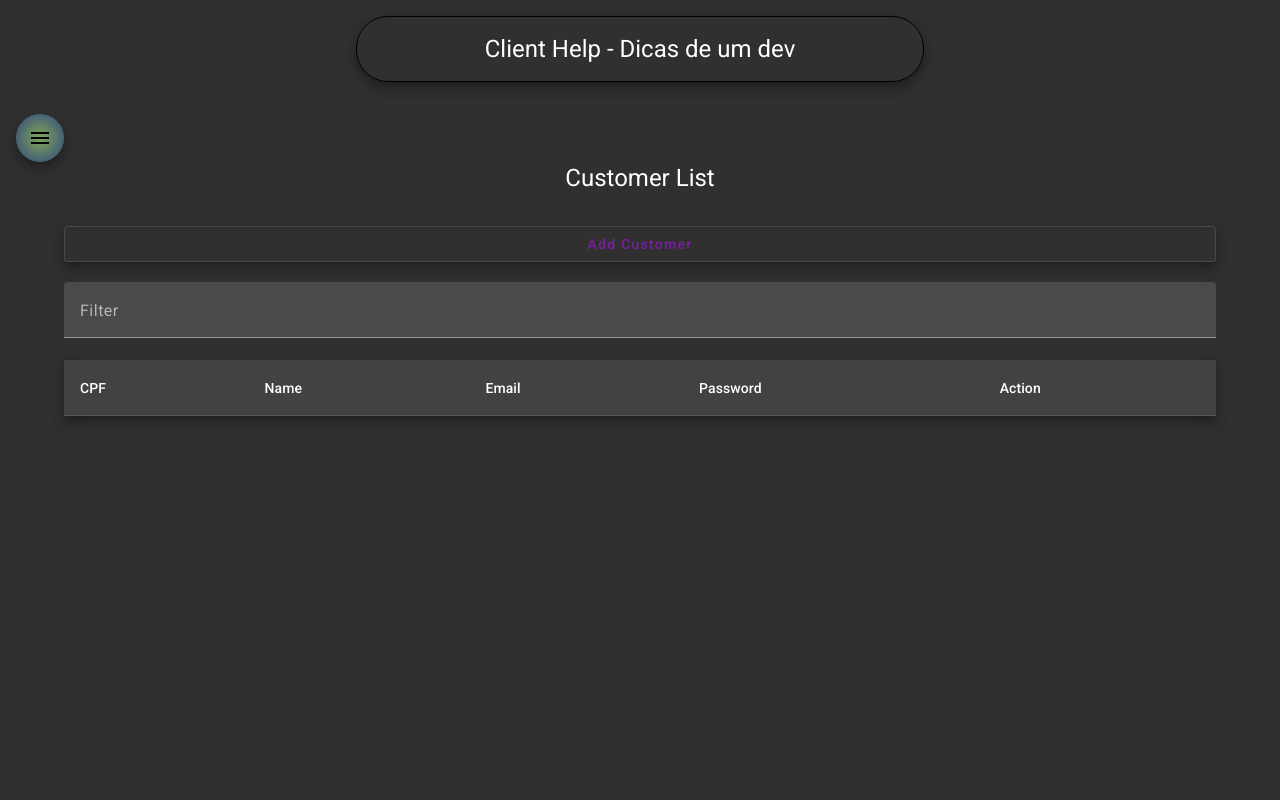
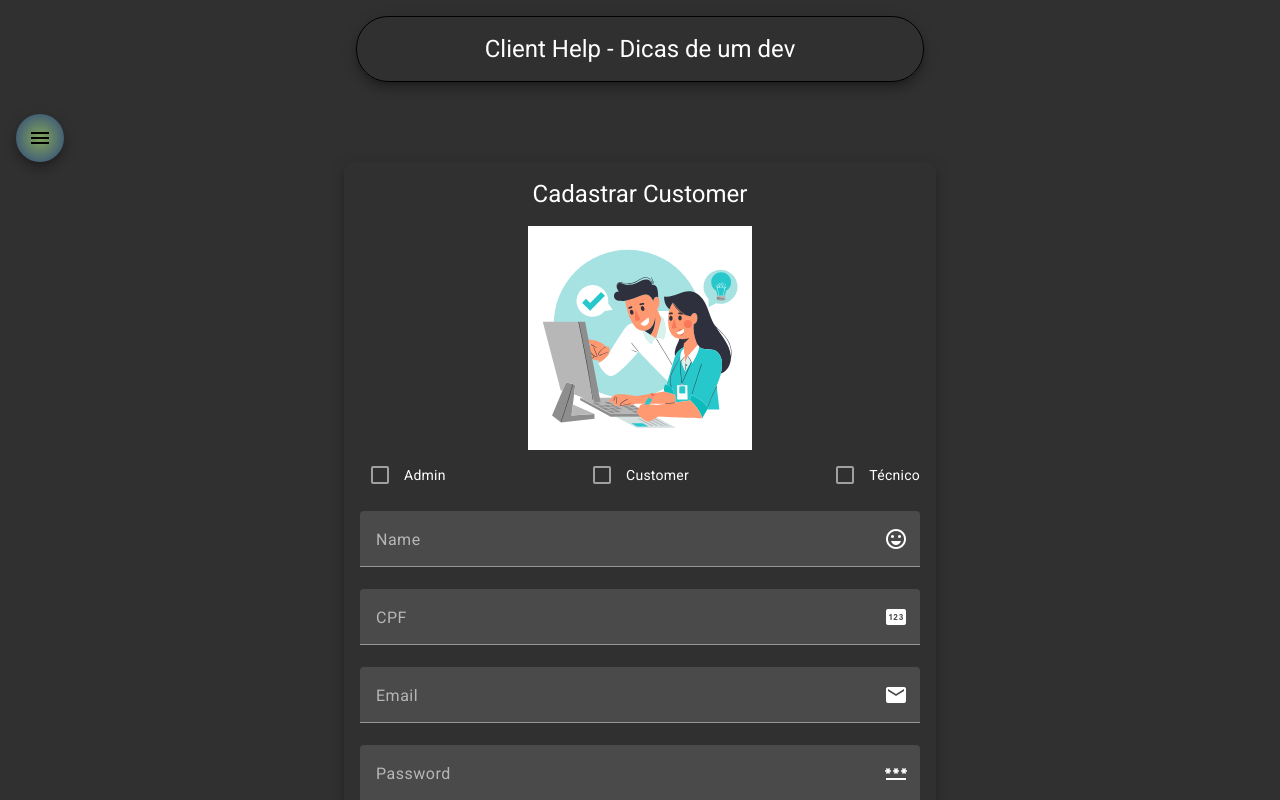
Before and after one commit to JoseMarcosEfi/CustomerApiFront, an Angular app: page /customer/create in a window 1280 px wide. Before the commit this address led to /customer. Built offline with nearby package versions, Linux system fonts and the light colour scheme; no server answers.

Commit message:
HTML e  CSS para componente Customer-create

```diff
--- a/src/app/components/customer/customer-create/customer-create.component.css
+++ b/src/app/components/customer/customer-create/customer-create.component.css
@@ -0,0 +1,29 @@
+.container{
+    width: 35rem;
+    margin: auto;
+    padding: 1rem;
+    border-radius: .6rem;
+}
+.fullWidth{
+    width:  100%;
+}
+
+h1, p{
+    text-align: center;
+}
+img{
+    height: 14rem;
+    margin: auto;
+}
+.section{
+    margin-bottom: 1rem;
+    display: flex;
+    justify-content: space-between;
+}
+button{
+    margin-top: .5rem;
+}
+p{
+    margin-top: 4rem;
+    opacity: .5;
+}
--- a/src/app/components/customer/customer-create/customer-create.component.html
+++ b/src/app/components/customer/customer-create/customer-create.component.html
@@ -1 +1,40 @@
-<p>customer-create works!</p>
+<div class="container mat-elevation-z8">
+    <form class="form">
+        <h1 class="fullWidth">Cadastrar Customer</h1>
+        <img class="fullWidth" src="assets/img/customer-create.svg" alt="customercreate">
+
+        <section class="section">
+            <mat-checkbox class="margin">Admin</mat-checkbox>
+            <mat-checkbox class="margin">Customer</mat-checkbox>
+            <mat-checkbox class="margin">Técnico</mat-checkbox>
+        </section>
+
+        <mat-form-field class="fullWidth" appearance="fill">
+            <mat-label>Name</mat-label>
+            <input matInput placeholder="Ex.. Ze das couves">
+            <mat-icon matSuffix>sentiment_very_satisfied</mat-icon>
+        </mat-form-field>
+
+        <mat-form-field class="fullWidth" appearance="fill">
+            <mat-label>CPF</mat-label>
+            <input matInput placeholder="000.000.000-00">
+            <mat-icon matSuffix>pin</mat-icon>
+        </mat-form-field>
+
+        <mat-form-field class="fullWidth" appearance="fill">
+            <mat-label>Email</mat-label>
+            <input matInput placeholder="Ex.. Fulano1234@gmail.com">
+            <mat-icon matSuffix>mail</mat-icon>
+        </mat-form-field>
+
+        <mat-form-field class="fullWidth" appearance="fill">
+            <mat-label>Password</mat-label>
+            <input type="password" matInput placeholder="Placeholder">
+            <mat-icon matSuffix>password</mat-icon>
+        </mat-form-field>
+
+        <button class="fullWidth mat-elevation-z4" mat-flat-button color="primary">Register</button>
+        <button class="fullWidth mat-elevation-z4" mat-stroked-button color="warn">Cancel</button>
+    </form>
+    <p class="fullWidth">By José Marcos</p>
+</div>
--- a/src/app/components/nav/nav.component.ts
+++ b/src/app/components/nav/nav.component.ts
@@ -10,6 +10,6 @@ export class NavComponent implements OnInit{
 
   constructor(private router: Router) { }
   ngOnInit(): void {
-      this.router.navigate(['customer'])
+      this.router.navigate(['customer/create'])
   }
 }
```
Also changed, not shown: src/assets/img/31197143_7809431.svg (added), src/assets/img/customer-create.svg (added).
